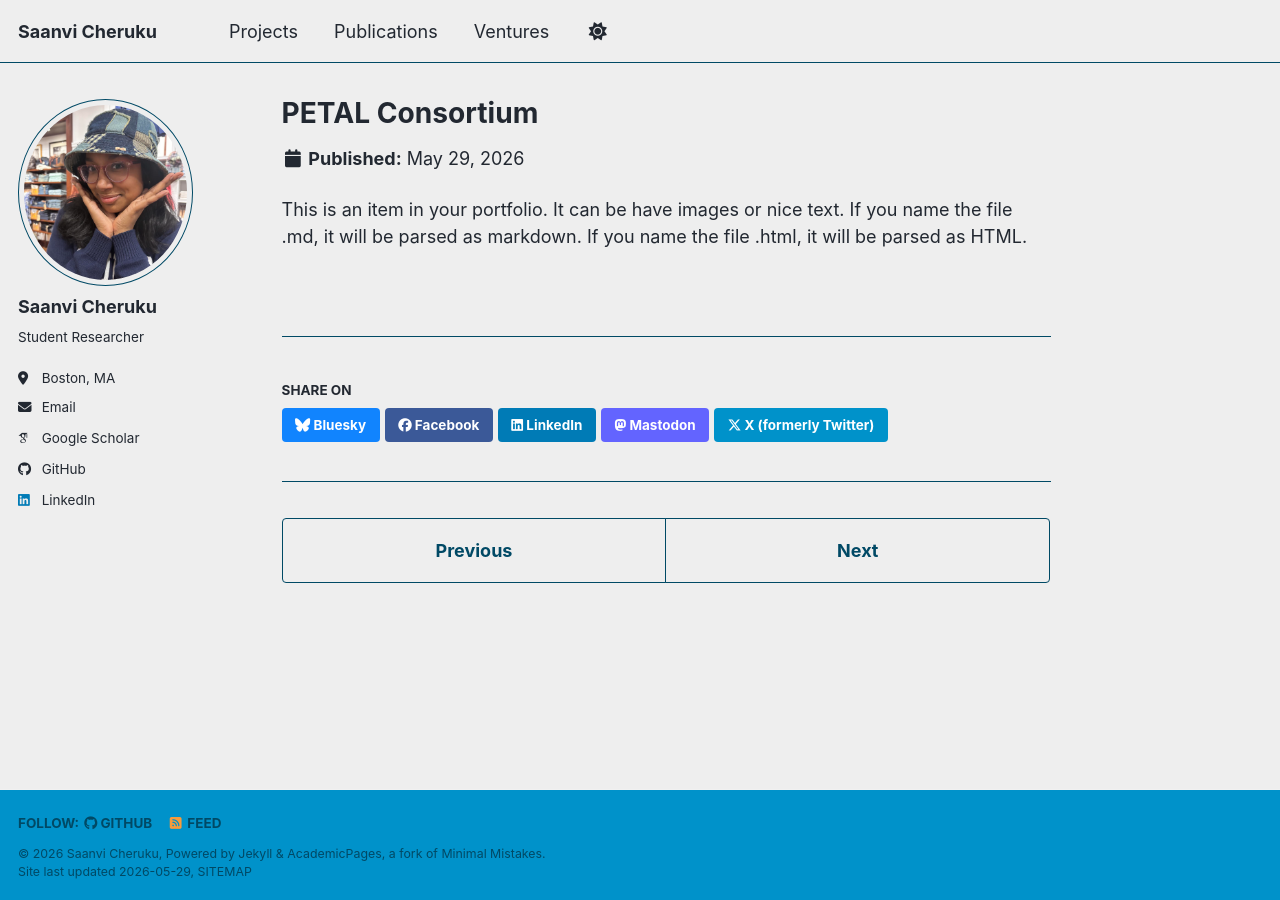
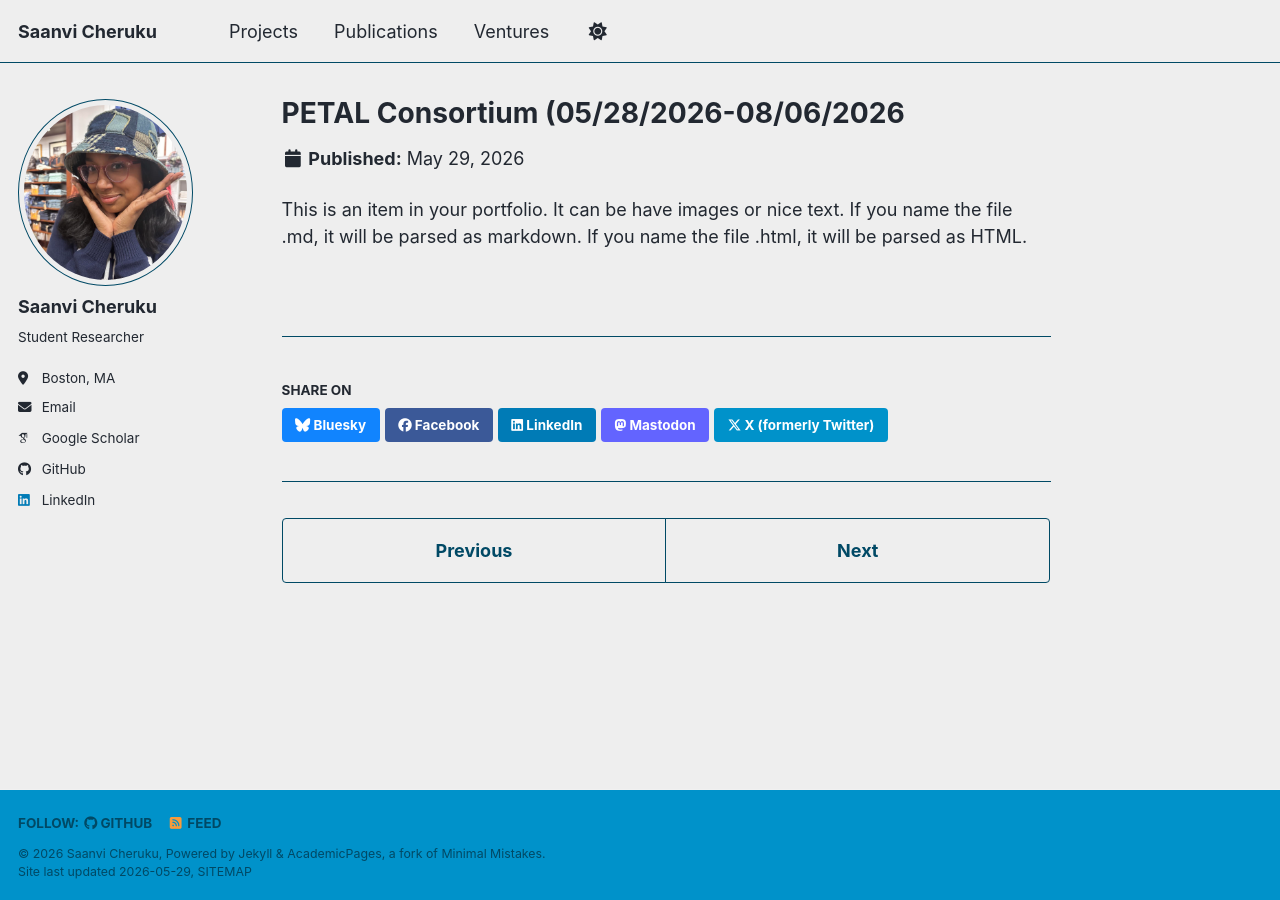
Before and after one commit to strawvivishortcake/strawvivishortcake.github.io, a Jekyll site: the page built from _portfolio/portfolio-1.md, in a window 1280 px wide. Built offline with Jekyll 4.4.1, drawn with Linux system fonts in a browser that asks for light colours; some web fonts are replaced; a script bundle is joined from its source files by our own code; library files that are not in the unit come from our copies.

Commit message:
Update portfolio-1.md

```diff
--- a/_portfolio/portfolio-1.md
+++ b/_portfolio/portfolio-1.md
@@ -1,5 +1,5 @@
 ---
-title: "PETAL Consortium"
+title: "PETAL Consortium (05/28/2026-08/06/2026"
 excerpt: "A wekly notebook of my summer project at the PETAL Consortium"
 collection: projects
 ---
```
